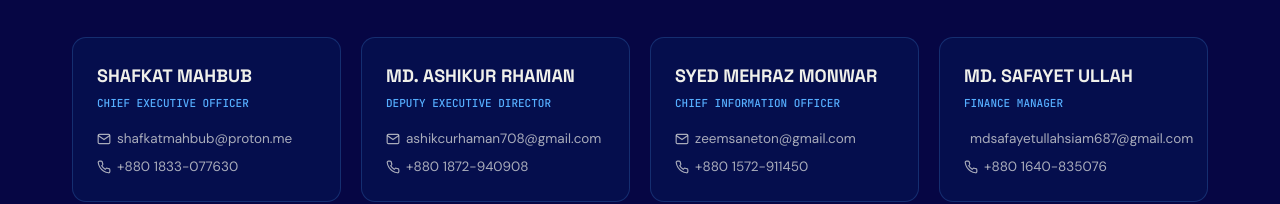
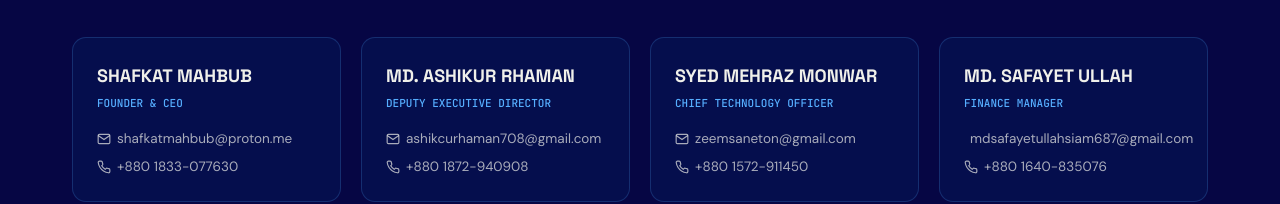
Before and after one commit to AlihsanDeveloper/al-ihsan, a plain HTML site: page about.html in a window 1280 px wide. Shown: the part 1369-1573 px from the top of the page. Drawn offline with Linux system fonts and the light colour scheme; a script that the page names is missing.

Commit message:
edited designation of CEO and CTO

```diff
--- a/about.html
+++ b/about.html
@@ -159,7 +159,7 @@
     <!-- Member 1 -->
     <div class="team-card" style="padding: 24px; border: 1px solid rgba(86,174,255,0.2); border-radius: 14px; background: rgba(0,73,149,0.12); display: flex; flex-direction: column; gap: 4px;">
       <div style="font-family: 'Space Grotesk', sans-serif; font-size: 18px; font-weight: 700; color: #f0f0ea;">SHAFKAT MAHBUB</div>
-      <div style="font-family: 'JetBrains Mono', monospace; font-size: 11px; color: #56aeff; text-transform: uppercase; margin-bottom: 12px;">Chief Executive Officer</div>
+      <div style="font-family: 'JetBrains Mono', monospace; font-size: 11px; color: #56aeff; text-transform: uppercase; margin-bottom: 12px;">Founder & CEO</div>
       <div style="display: flex; flex-direction: column; gap: 6px; font-size: 13.5px;">
         <a href="mailto:shafkatmahbub@proton.me" style="color: rgba(240,240,234,0.7); display: flex; align-items: center; gap: 6px;"><svg width="14" height="14" viewBox="0 0 24 24" fill="none" stroke="currentColor" stroke-width="2"><path d="M4 4h16c1.1 0 2 .9 2 2v12c0 1.1-.9 2-2 2H4c-1.1 0-2-.9-2-2V6c0-1.1.9-2 2-2z"></path><polyline points="22,6 12,13 2,6"></polyline></svg> shafkatmahbub@proton.me</a>
         <a href="tel:+8801833077630" style="color: rgba(240,240,234,0.7); display: flex; align-items: center; gap: 6px;"><svg width="14" height="14" viewBox="0 0 24 24" fill="none" stroke="currentColor" stroke-width="2"><path d="M22 16.92v3a2 2 0 0 1-2.18 2 19.79 19.79 0 0 1-8.63-3.07 19.5 19.5 0 0 1-6-6 19.79 19.79 0 0 1-3.07-8.67A2 2 0 0 1 4.11 2h3a2 2 0 0 1 2 1.72 12.84 12.84 0 0 0 .7 2.81 2 2 0 0 1-.45 2.11L8.09 9.91a16 16 0 0 0 6 6l1.27-1.27a2 2 0 0 1 2.11-.45 12.84 12.84 0 0 0 2.81.7A2 2 0 0 1 22 16.92z"></path></svg> +880 1833-077630</a>
@@ -179,7 +179,7 @@
     <!-- Member 3 -->
     <div class="team-card" style="padding: 24px; border: 1px solid rgba(86,174,255,0.2); border-radius: 14px; background: rgba(0,73,149,0.12); display: flex; flex-direction: column; gap: 4px;">
       <div style="font-family: 'Space Grotesk', sans-serif; font-size: 18px; font-weight: 700; color: #f0f0ea;">SYED MEHRAZ MONWAR</div>
-      <div style="font-family: 'JetBrains Mono', monospace; font-size: 11px; color: #56aeff; text-transform: uppercase; margin-bottom: 12px;">Chief Information Officer</div>
+      <div style="font-family: 'JetBrains Mono', monospace; font-size: 11px; color: #56aeff; text-transform: uppercase; margin-bottom: 12px;">Chief Technology Officer</div>
       <div style="display: flex; flex-direction: column; gap: 6px; font-size: 13.5px;">
         <a href="mailto:zeemsaneton@gmail.com" style="color: rgba(240,240,234,0.7); display: flex; align-items: center; gap: 6px;"><svg width="14" height="14" viewBox="0 0 24 24" fill="none" stroke="currentColor" stroke-width="2"><path d="M4 4h16c1.1 0 2 .9 2 2v12c0 1.1-.9 2-2 2H4c-1.1 0-2-.9-2-2V6c0-1.1.9-2 2-2z"></path><polyline points="22,6 12,13 2,6"></polyline></svg> zeemsaneton@gmail.com</a>
         <a href="tel:+8801572911450" style="color: rgba(240,240,234,0.7); display: flex; align-items: center; gap: 6px;"><svg width="14" height="14" viewBox="0 0 24 24" fill="none" stroke="currentColor" stroke-width="2"><path d="M22 16.92v3a2 2 0 0 1-2.18 2 19.79 19.79 0 0 1-8.63-3.07 19.5 19.5 0 0 1-6-6 19.79 19.79 0 0 1-3.07-8.67A2 2 0 0 1 4.11 2h3a2 2 0 0 1 2 1.72 12.84 12.84 0 0 0 .7 2.81 2 2 0 0 1-.45 2.11L8.09 9.91a16 16 0 0 0 6 6l1.27-1.27a2 2 0 0 1 2.11-.45 12.84 12.84 0 0 0 2.81.7A2 2 0 0 1 22 16.92z"></path></svg> +880 1572-911450</a>
```
